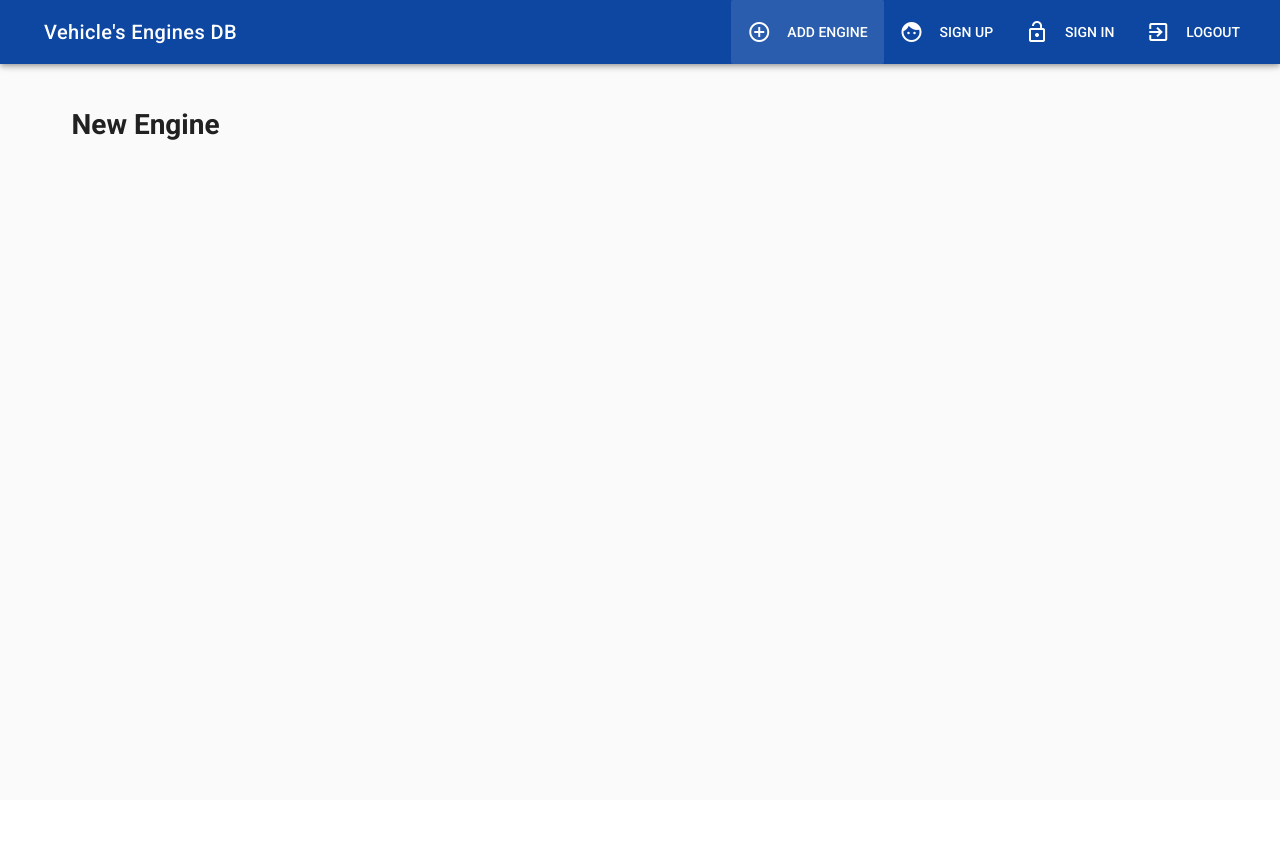
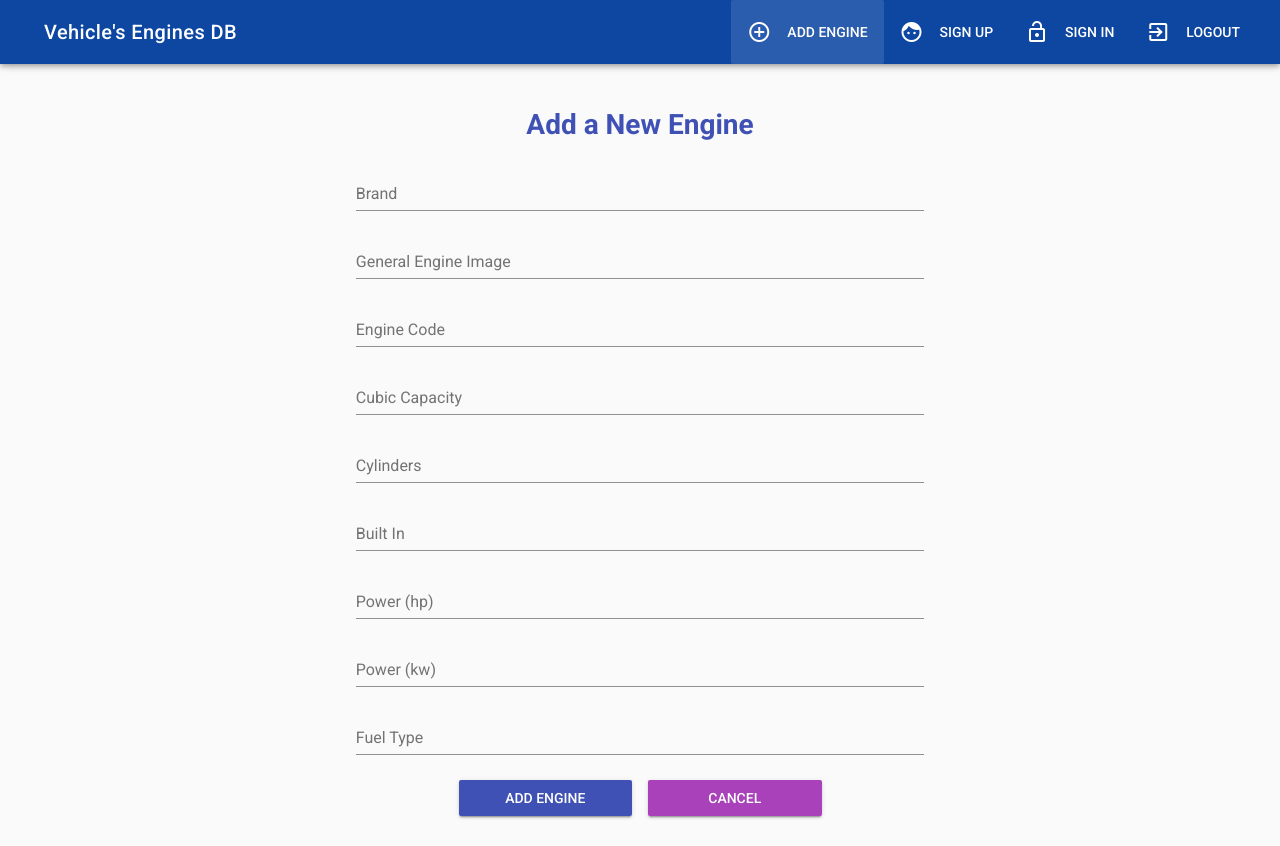
Before and after one commit to OstapHetman/university-project, a Vue app: page /new-engine in a window 1280 px wide. Before the commit the page ends 800 px from the top, so only its background shows below. Built offline with nearby package versions, Linux system fonts and the light colour scheme; no server answers.

Commit message:
implement add new engine route

```diff
--- a/src/App.vue
+++ b/src/App.vue
@@ -40,9 +40,7 @@
     </v-toolbar>
 
     <main>
-      <v-container>
         <router-view></router-view>
-      </v-container>
     </main>
 
   </v-app>
--- a/src/components/Dashboard.vue
+++ b/src/components/Dashboard.vue
@@ -2,6 +2,7 @@
     <!-- <div id="dashboard">
         <h1>Dashboard</h1>
     </div> -->
+    <v-container>
       <v-layout row wrap justify-space-between>
         <v-flex xs12 sm10 md5 v-for="brand in brands" :key="brand.id" class="mb-4">
           <v-card class="blue darken-3">
@@ -37,6 +38,7 @@
           </v-card>
         </v-flex>
       </v-layout>
+    </v-container>
 </template>
 
 <script>
--- a/src/components/NewEngine.vue
+++ b/src/components/NewEngine.vue
@@ -1,14 +1,190 @@
 <template>
-    <div id="engine">
-        <h1>New Engine</h1>
-    </div>
+  <v-container>
+    <v-layout row>
+      <v-flex xs12 sm6 offset-sm3>
+          <h1 class="indigo--text text-md-center">Add a New Engine</h1>
+        </v-flex>
+    </v-layout>
+    <v-layout row>
+      <v-flex xs12 @submit.prevent="saveBrand">
+        <form class="mt-3">
+          <v-layout row>
+            <v-flex xs12 sm6 offset-sm3>
+              <v-text-field
+                name="brand"
+                label="Brand"
+                id="brand"
+                v-model="brand"
+                required
+              >
+              </v-text-field>
+            </v-flex>
+          </v-layout>
+
+          <v-layout row>
+            <v-flex xs12 sm6 offset-sm3>
+              <v-text-field
+                name="general_engine_image"
+                label="General Engine Image"
+                id="general_engine_image"
+                v-model="general_engine_image"
+                required
+              >
+              </v-text-field>
+            </v-flex>
+          </v-layout>
+
+          <v-layout row v-if="general_engine_image">
+            <v-flex xs12 sm6 offset-sm3>
+                <img :src="general_engine_image" height="150">
+            </v-flex>
+          </v-layout>
+
+          <v-layout row>
+            <v-flex xs12 sm6 offset-sm3>
+              <v-text-field
+                name="engine_code"
+                label="Engine Code"
+                id="engine_code"
+                v-model="engine_code"
+                required
+              >
+              </v-text-field>
+            </v-flex>
+          </v-layout>
+
+          <v-layout row>
+            <v-flex xs12 sm6 offset-sm3>
+              <v-text-field
+                name="cubic_capacity"
+                label="Cubic Capacity"
+                id="cubic_capacity"
+                v-model="cubic_capacity"
+                required
+              >
+              </v-text-field>
+            </v-flex>
+          </v-layout>
+
+           <v-layout row>
+            <v-flex xs12 sm6 offset-sm3>
+              <v-text-field
+                name="cylinders"
+                label="Cylinders"
+                id="cylinders"
+                v-model="cylinders"
+                required
+              >
+              </v-text-field>
+            </v-flex>
+          </v-layout>
+
+           <v-layout row>
+            <v-flex xs12 sm6 offset-sm3>
+              <v-text-field
+                name="built_in"
+                label="Built In"
+                id="built_in"
+                v-model="built_in"
+                required
+              >
+              </v-text-field>
+            </v-flex>
+          </v-layout>
+
+          <v-layout row>
+            <v-flex xs12 sm6 offset-sm3>
+              <v-text-field
+                name="power_hp"
+                label="Power (hp)"
+                id="power_hp"
+                v-model="power_hp"
+                required
+              >
+              </v-text-field>
+            </v-flex>
+          </v-layout>
+
+          <v-layout row>
+            <v-flex xs12 sm6 offset-sm3>
+              <v-text-field
+                name="power_kw"
+                label="Power (kw)"
+                id="power_kw"
+                v-model="power_kw"
+                required
+              >
+              </v-text-field>
+            </v-flex>
+          </v-layout>
+
+          <v-layout row>
+            <v-flex xs12 sm6 offset-sm3>
+              <v-text-field
+                name="remark"
+                label="Fuel Type"
+                id="remark"
+                v-model="remark"
+                required
+              >
+              </v-text-field>
+            </v-flex>
+          </v-layout>
+
+          <v-layout row justify-center>
+            <v-flex xs12 sm2 d-flex>
+              <v-btn class="indigo white--text" type="submit">Add Engine</v-btn>
+            </v-flex>
+            <v-flex xs12 sm2 d-flex >
+                <v-btn class="purple white--text" :to="{name: 'dashboard'}">
+                    Cancel
+                </v-btn>
+            </v-flex>
+          </v-layout>
+
+        </form>
+      </v-flex>
+    </v-layout>
+  </v-container>
 </template>
 
 <script>
+import db from "./firebaseInit";
+
 export default {
-  name: "engine",
+  name: "new-engine",
   data() {
-    return {};
+    return {
+      engine_id: null,
+      brand: null,
+      built_in: null,
+      cubic_capacity: null,
+      cylinders: null,
+      engine_code: null,
+      power_hp: null,
+      power_kw: null,
+      remark: null,
+      general_engine_image: null
+    };
+  },
+  methods: {
+    saveBrand() {
+      db
+        .collection("brands")
+        .add({
+          engine_id: this.engine_id,
+          brand: this.brand,
+          built_in: this.built_in,
+          cubic_capacity: this.cubic_capacity,
+          cylinders: this.cylinders,
+          engine_code: this.engine_code,
+          power_hp: this.power_hp,
+          power_kw: this.power_kw,
+          remark: this.remark,
+          general_engine_image: this.general_engine_image
+        })
+        .then(docRef => this.$router.push("/"));
+    }
   }
 };
 </script>
--- a/src/components/ViewEngine.vue
+++ b/src/components/ViewEngine.vue
@@ -1,4 +1,5 @@
 <template>
+  <v-container>
     <v-layout row wrap justify-space-between align-center fill-height>
       <v-flex xs12 >
         <h1 class="text-md-center mb-4 indigo--text">{{ brand }}</h1>
@@ -83,6 +84,7 @@
         </v-btn>
       </v-flex>
     </v-layout>
+  </v-container>
 </template>
 
 <script>
```
Lines whose indentation alone changed are shown as unchanged.
